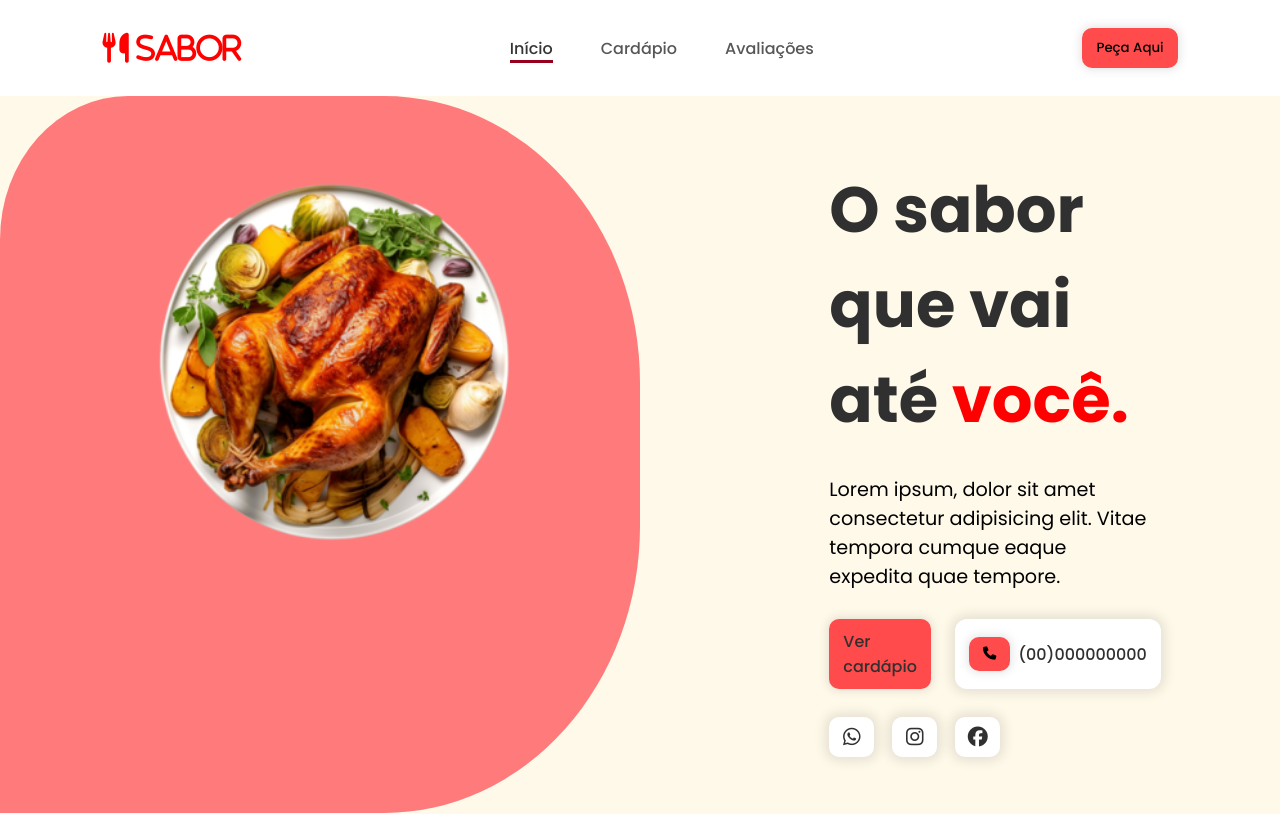
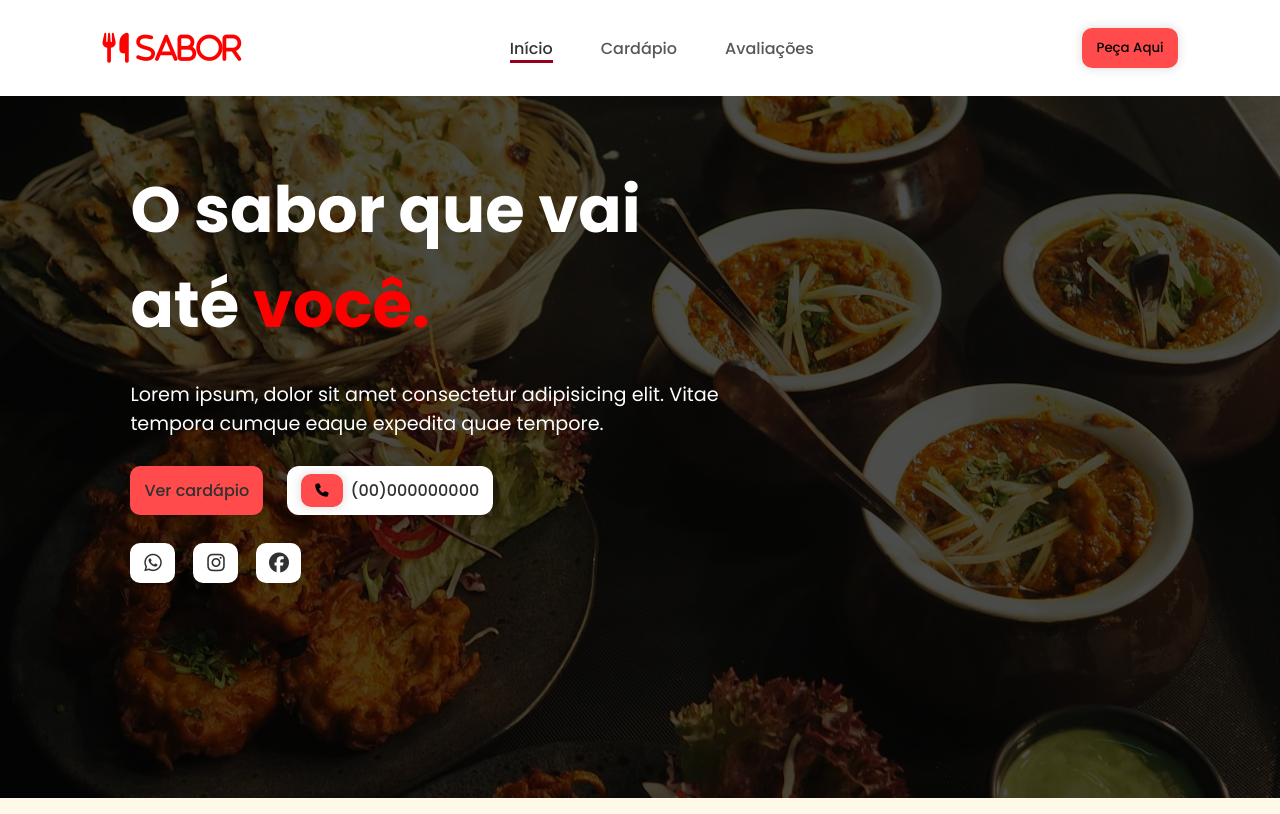
Before and after one commit to gabAndraade/landing-page-sabor, a plain HTML site: page index.html in a window 1280 px wide. Shown: the top 814 px of the page. Drawn offline with nearby package versions, Linux system fonts and the light colour scheme.

Commit message:
home page change

```diff
--- a/index.html
+++ b/index.html
@@ -62,11 +62,8 @@
 
     <main id="content">
         <section id="home">
-            <div class="shape"></div>
-            <div id="banner">
-                <img src="src/images/pngtree-top-view-of-thanksgiving-roasted-chicken-on-plate-with-other-dishes-png-image_10645729.png" alt="">
 
-            </div>
+
             <div id="cta">
                 <h1 class="title">
                     O sabor que vai até <span>você.</span>
--- a/src/styles/home.css
+++ b/src/styles/home.css
@@ -2,9 +2,13 @@
     display: flex;
     min-height: calc(100vh - 98px);
     position: relative;
+    background-image: url(pexels-chan-walrus-958545.jpg);
+    background-color: rgba(0, 0, 0, 0.7);
+    background-blend-mode: overlay;
+    background-size: cover;
 }
 #cta{
-    width: 35%;
+    width: 60%;
     display: flex;
     flex-direction: column;
     padding: 28px;
@@ -13,13 +17,14 @@
 }
 #cta .title{
     font-size: 4rem;
-    color: #303030;
+    color: #ffffff;
 }
 #cta .title span{
     color: red;
 }
 #cta .description{
     font-size: 1.2rem;
+    color: #fff;
 }
 #cta_buttons{
     display: flex;
@@ -39,27 +44,9 @@
     box-shadow: 0px 0px 12px 4px rgba(0, 0, 0, 0.1);
     border-radius:12px ;
 }
-#banner{
-    display: flex;
-    align-items: start;
-    justify-content: start;
-    width: 70%;
-    z-index: 2;
-}
-#banner img{
-    height: 70%;
-    width: fit-content;
-}
-.shape{
-    background-color: #ff7b7b;
-    width: 50%;
-    height: 100%;
-    position: absolute;
-    border-radius:20% 40% 40% 0% ;
-    top: 0;
-    left: 0;
-    z-index: 1;
-}
+
+
+
 @media screen and (max-width:900px){
 
     #home{
--- a/src/styles/styles.css
+++ b/src/styles/styles.css
@@ -3,6 +3,9 @@
     margin: 0;
     padding: 0;
     box-sizing: border-box;
+}
+html{
+    scroll-behavior: smooth;
 }
 body {
     background-color: #fff9ea;
```
Also changed, not shown: src/styles/pexels-chan-walrus-958545.jpg (added).
